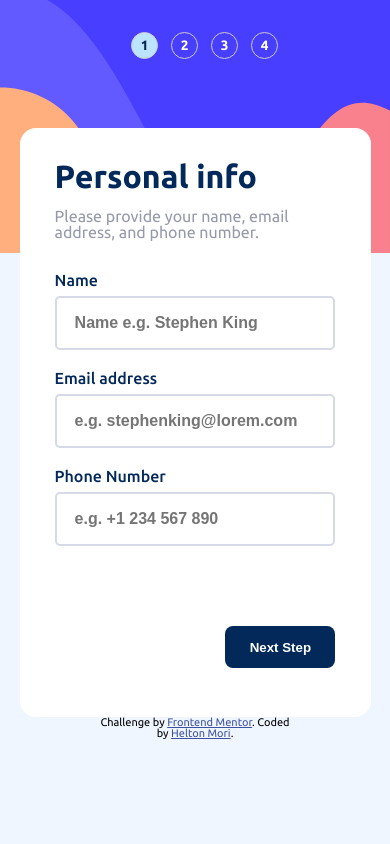
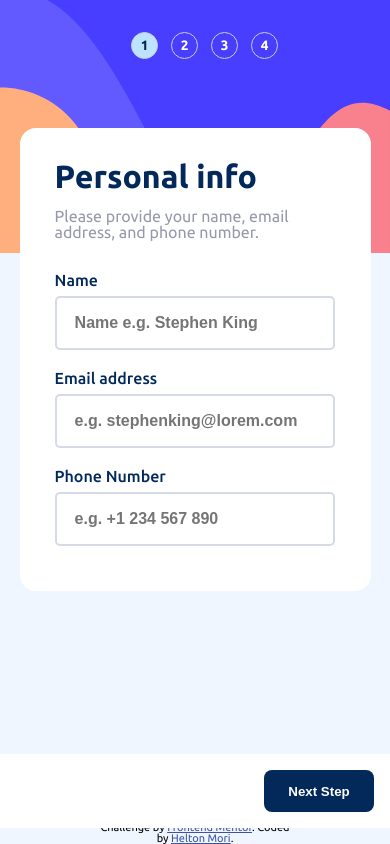
Before and after one commit to helton-mori-dev/Multi-step-form---Frontend-Mentor, a Vue app: page / in a window 390 px wide. Built offline with nearby package versions, Linux system fonts and the light colour scheme.

Commit message:
Ajuste mobile navigation

```diff
--- a/src/App.vue
+++ b/src/App.vue
@@ -216,7 +216,7 @@ export default {
       "sidebar"
       "data"
       "footer";
-    grid-template-rows: 30% minmax(300px, 55%) 5%;
+    grid-template-rows: 30% minmax(300px, 40%) 5%;
   }
 
   .container {
--- a/src/components/AttribuitionFooter.vue
+++ b/src/components/AttribuitionFooter.vue
@@ -22,4 +22,10 @@
 .attribution a {
   color: hsl(228, 45%, 44%);
 }
+@media screen and (max-width: 769px) {
+  .attribution {
+    position: fixed;
+    bottom: 0;
+  }
+}
 </style>
--- a/src/components/NavigationButton.vue
+++ b/src/components/NavigationButton.vue
@@ -89,4 +89,15 @@ export default {
 .navigation__button.back:hover {
   color: var(--DarkBlue);
 }
+
+@media screen and (max-width: 769px) {
+  .navigation {
+    box-sizing: border-box;
+    width: 100%;
+    padding: 1rem 1rem;
+    grid-template-rows: 100%;
+    position: fixed;
+    bottom: 1rem;
+  }
+}
 </style>
```
